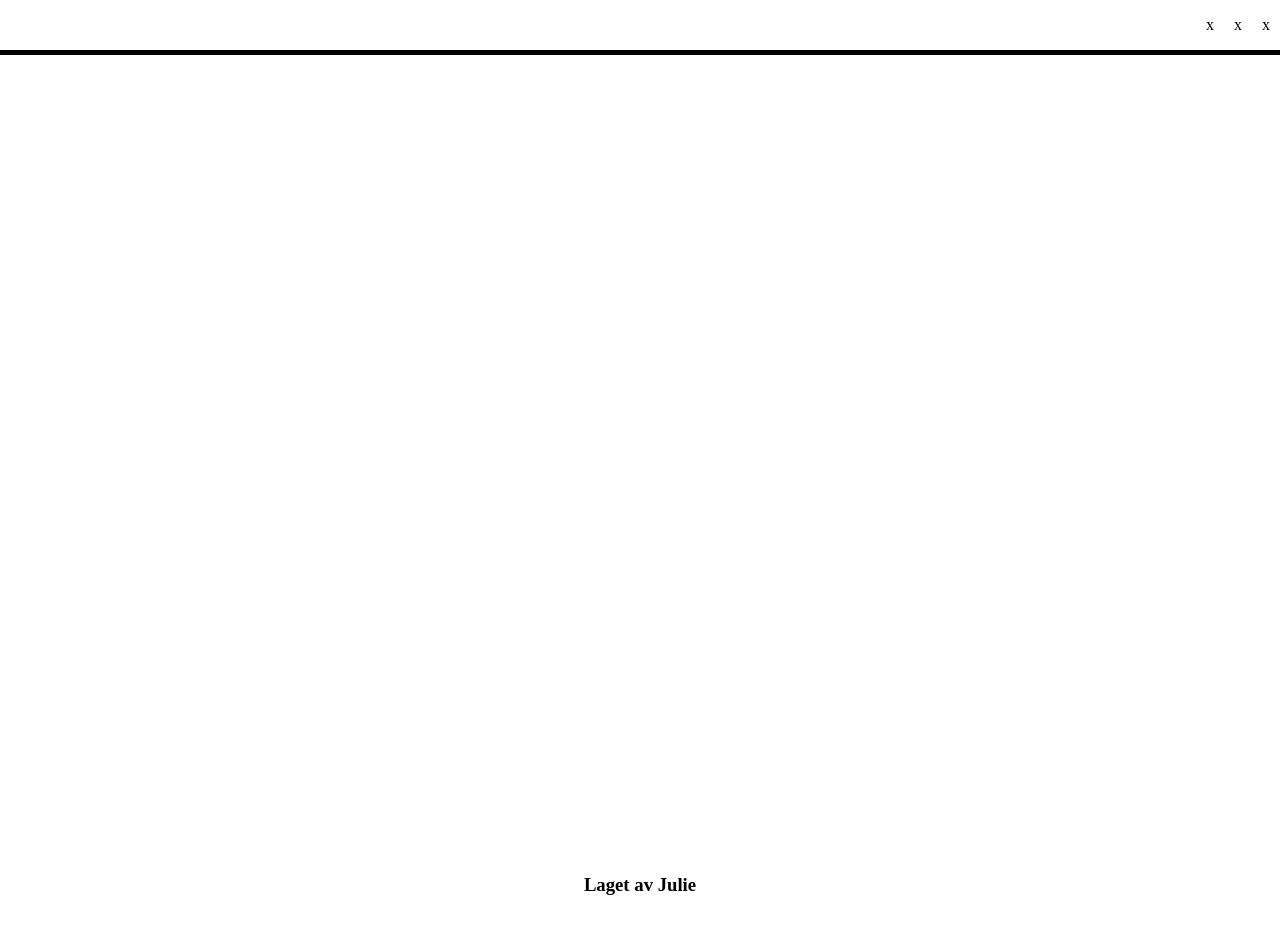
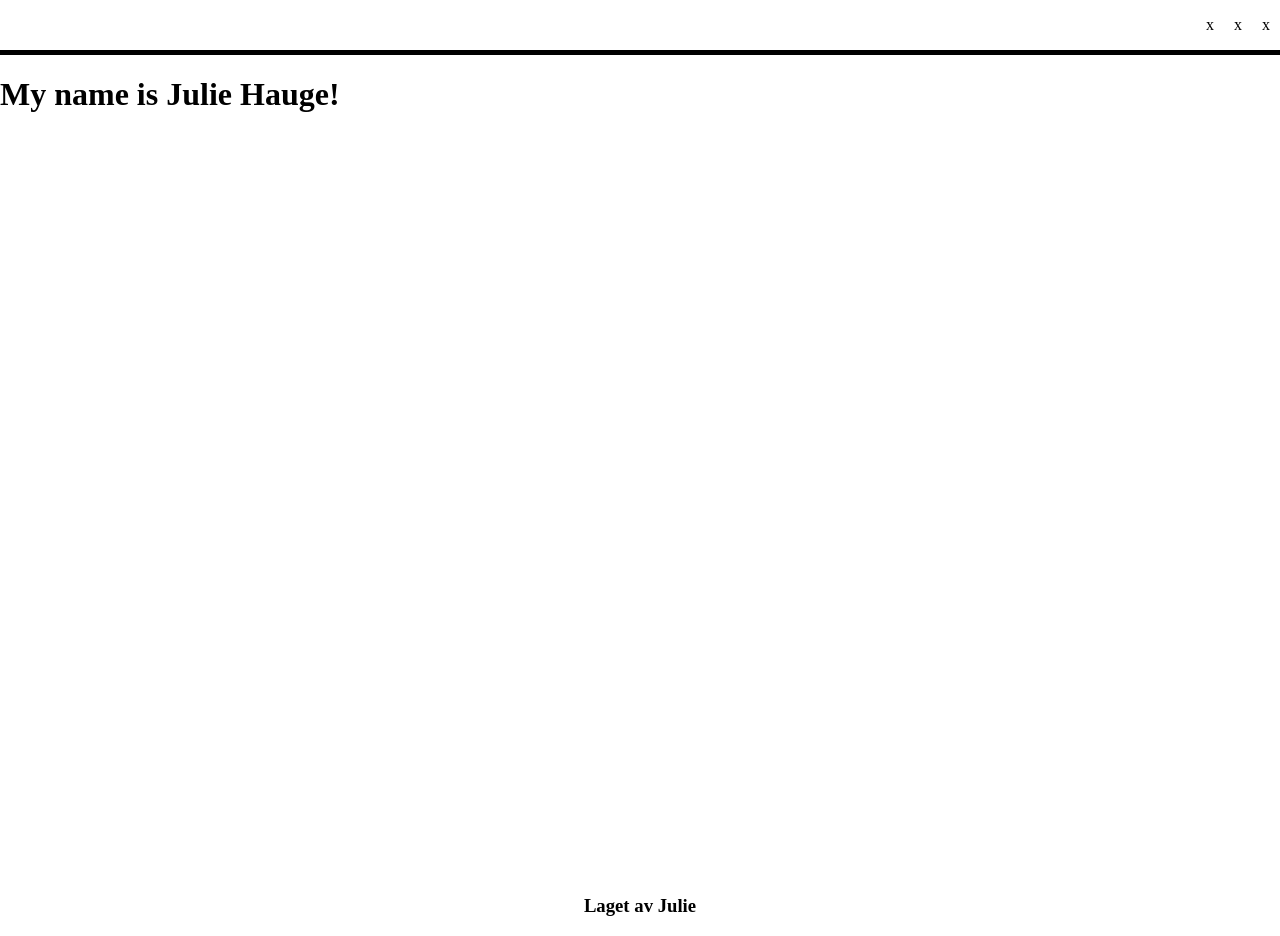
Before and after one commit to JulieKodehode/a2g_undervisning8, a website: page index.html in a window 1280 px wide. Before the commit the page ends 914 px from the top, so only its background shows below. Drawn offline with Linux system fonts and the light colour scheme.

Commit message:
After lesson: Introduction JavaScript

```diff
--- a/index.html
+++ b/index.html
@@ -9,7 +9,7 @@
   </head>
   <body>
     <header>
-      <nav>
+      <nav >
         <ul>
           <li>x</li>
           <li>x</li>
@@ -17,7 +17,9 @@
         </ul>
       </nav>
     </header>
-    <main></main>
+    <main>
+      <h1 id="javaScriptData"></h1>
+    </main>
     <footer>
       <h3>Laget av Julie</h3>
     </footer>
--- a/script.js
+++ b/script.js
@@ -0,0 +1,37 @@
+console.log("Hello World!")
+
+// Variable
+
+// Let variable named age saving a number 28 as data
+let age = 28;
+console.log(age);
+console.log(typeof age);
+
+// Const variable named name saving a string Julie Hauge as data
+const name = "Julie Hauge";
+console.log(name);
+console.log(typeof name);
+
+// Const variable named isPresent saving a boolean false as data
+const isPresent = false;
+console.log(isPresent);
+console.log(typeof isPresent);
+
+// Const variable named firstName saving a string Julie as data
+const firstName = "Julie";
+
+// Const variable name lastName saving a string Hauge as data
+const lastName = "Hauge";
+
+/*
+Let variable named fullName saving a series of strings and variable names
+*/
+let fullName = "My name is" + " " + firstName + " " + lastName + "!";
+// Reusing the variable name fullName to view the template string method
+fullName = `My name is ${firstName} ${lastName}!`;
+console.log(fullName);
+console.log(typeof fullName);
+
+// A variable using DOM Manipulation to display text to a HTML element
+const htmlElement = document.querySelector("#javaScriptData");
+htmlElement.textContent = fullName;
```
Also changed, not shown: 1 other file.
